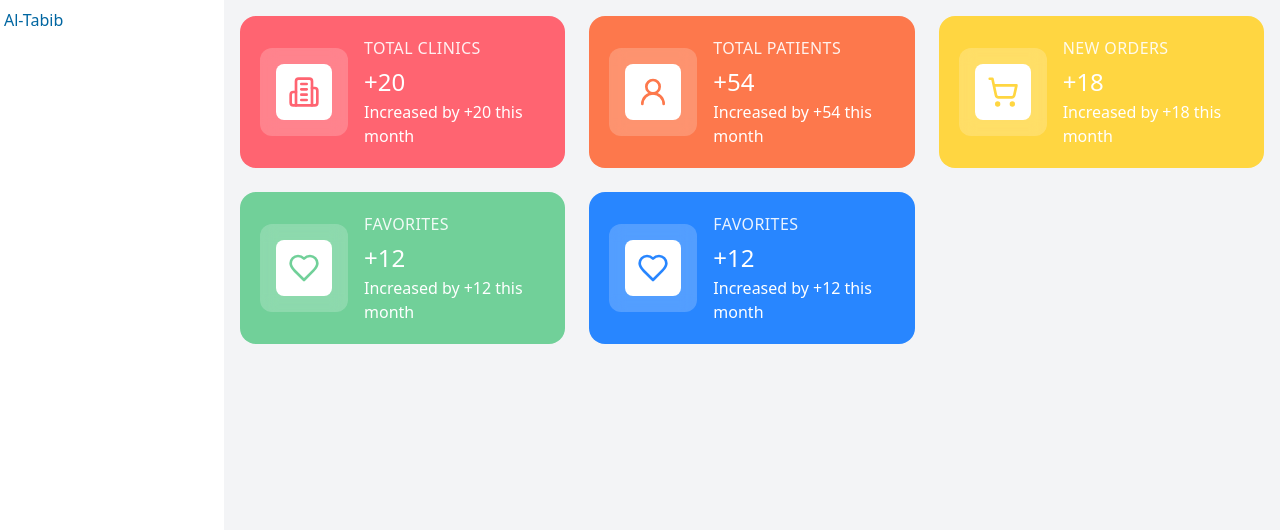
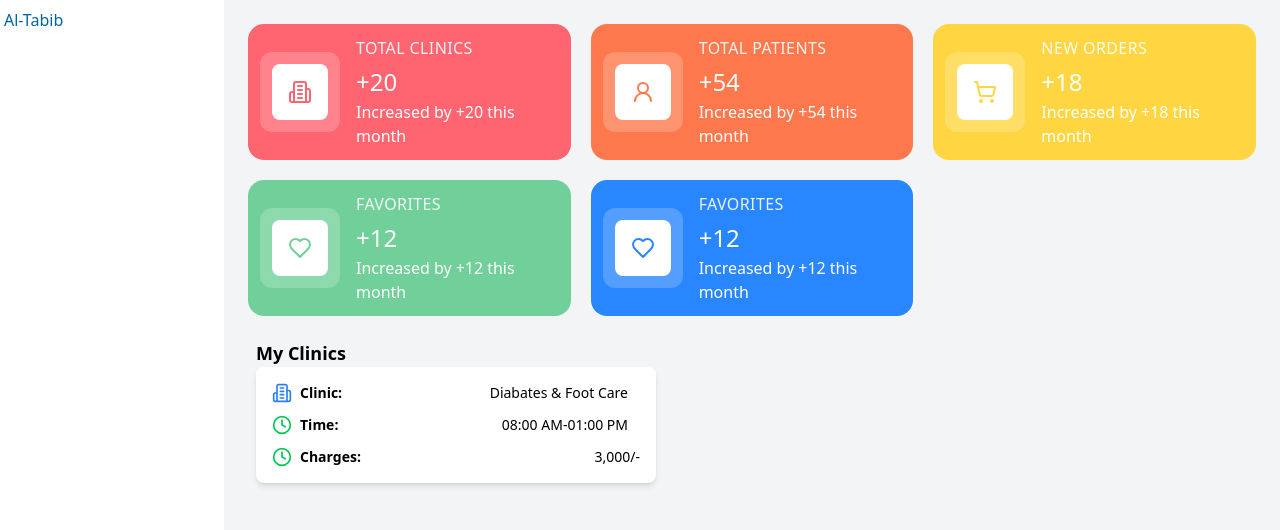
Before and after one commit to smhassan90/altabibPortal, a Next.js app: page /dashboard in a window 1280 px wide. Shown: the top 530 px of the page. Built offline with nearby package versions, Linux system fonts and the light colour scheme.

Commit message:
feat: Enhance dashboard layout and integrate StatCard component for clinic details

```diff
--- a/src/app/dashboard/page.jsx
+++ b/src/app/dashboard/page.jsx
@@ -1,13 +1,14 @@
 'use client'
 import React from 'react';
 // import StatCard from './components/StatCard';
-import { Building2, User2, ShoppingCart,Heart } from 'lucide-react'; // Example icons
+import { Building2, User2, ShoppingCart,Heart,Clock } from 'lucide-react'; // Example icons
 import StatCard from '@/components/cards/StatCard';
 
 
 const page = () => {
   return (
-    <div className="grid grid-cols-1 md:grid-cols-2 sm:grid-cols-2 lg:grid-cols-2 xl:grid-cols-3 gap-6 max-w-7xl mx-auto p-4">
+    <>
+    <div className="grid grid-cols-1 md:grid-cols-2 sm:grid-cols-2 lg:grid-cols-2 xl:grid-cols-3 gap-5  max-w-7xl mx-auto p-6">
       <StatCard
         icon={<Building2 className="h-8 w-8 text-[#FF6471]" />}
         title="TOTAL CLINICS"
@@ -44,7 +45,46 @@ const page = () => {
         change="12"
          bgColor='bg-[#2886FF]'
       />
+
     </div>
+    <div className='ml-8'>
+      <h1 className='font-semibold text-large'>My Clinics</h1>
+
+
+     <div className="w-[400px] bg-white rounded-lg shadow-md p-4 mb-4 gap-2 space-x-3 ">
+      {/* Clinic Name Row */}
+      <div className="flex items-center justify-between mb-3">
+        <div className="flex items-center">
+          <Building2 className="h-5 w-5 text-blue-500 mr-2" />
+          <span className="font-semibold text-sm">Clinic:</span>
+        </div>
+        <span className="text-sm font-medium">Diabates & Foot Care</span>
+      </div>
+
+      {/* Timing Row */}
+      <div className="flex items-center justify-between mb-3">
+        <div className="flex items-center">
+          <Clock className="h-5 w-5 text-green-500 mr-2" />
+          <span className="font-semibold text-sm">Time:</span>
+        </div>
+        <span className="text-sm font-medium">08:00 AM-01:00 PM</span>
+
+
+
+      </div>
+      <div className="flex items-center justify-between">
+        <div className="flex items-center">
+          <Clock className="h-5 w-5 text-green-500 mr-2" />
+          <span className="font-semibold text-sm">Charges:</span>
+        </div>
+        <span className="text-sm font-medium">3,000/-</span>
+      </div>
+
+
+    </div>
+    </div>
+    </>
+
   )
 }
 
--- a/src/components/cards/StatCard.jsx
+++ b/src/components/cards/StatCard.jsx
@@ -3,9 +3,9 @@ import React from "react";
 
 const StatCard = ({ icon, title, value, change,bgColor }) => {
   return (
-    <div className={`rounded-2xl p-5 text-white flex items-center ${bgColor}`}>
-      <div className="bg-white/20 backdrop-blur-sm p-4 rounded-xl mr-4">
-        <div className="bg-white rounded-lg p-3 w-14 h-14 flex items-center justify-center">
+    <div className={`rounded-2xl p-3  text-white flex items-center ${bgColor}`}>
+      <div className="bg-white/20 backdrop-blur-sm p-3 rounded-xl mr-4">
+        <div className="bg-white rounded-lg p-4 w-14 h-14 flex items-center justify-center">
           {icon}
         </div>
       </div>
```
